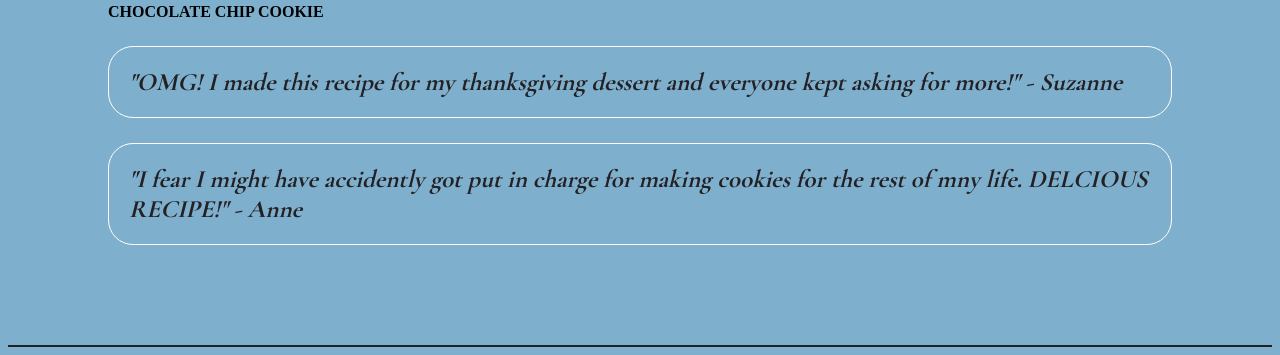
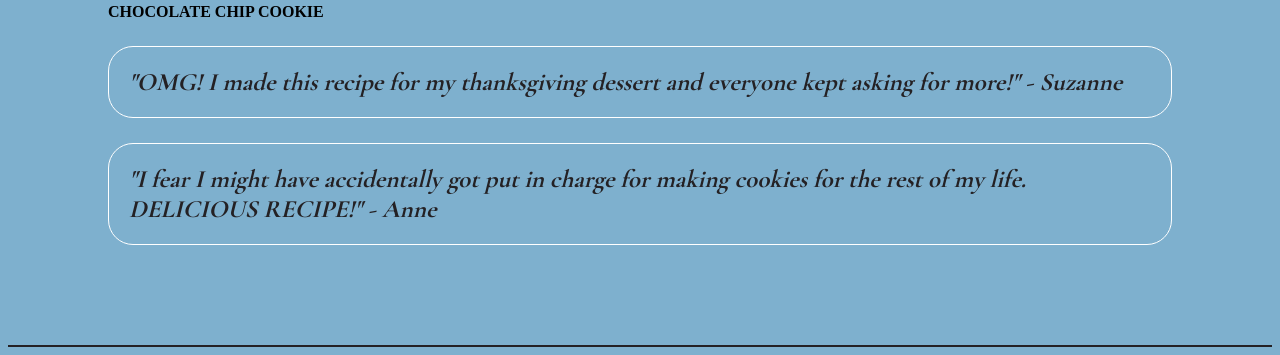
Before and after one commit to ambonifa27/ambonif1.github.io, a plain HTML site: page bbb_main.html in a window 1280 px wide. Shown: the part 1669-2024 px from the top of the page. Drawn offline with nearby package versions, Linux system fonts and the light colour scheme.

Commit message:
Update bbb_main.html

```diff
--- a/bbb_main.html
+++ b/bbb_main.html
@@ -65,7 +65,7 @@
                         <img class="img_trend" src="andreas_pic_muffin.jpg" alt="trending image">
                         <h4>CHOCOLATE CHIP COOKIE</h4>
                         <p><em>"OMG! I made this recipe for my thanksgiving dessert and everyone kept asking for more!" - Suzanne</em></p>
-                        <p><em>"I fear I might have accidently got put in charge for making cookies for the rest of mny life. DELCIOUS RECIPE!" - Anne</em></p>
+                        <p><em>"I fear I might have accidentally got put in charge for making cookies for the rest of my life. DELICIOUS RECIPE!" - Anne</em></p>
                 </div>
 
 </main>
```
